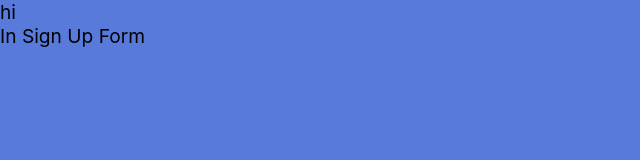
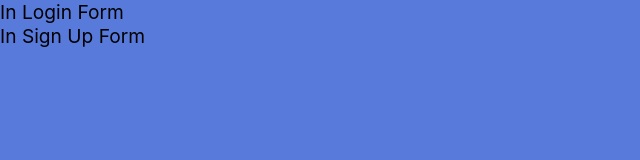
Before and after one commit to emrichmp/myFoodJournal-Frontend, a React (Create React App) app: page / in a window 1280 px wide. Shown: the top 160 px of the page, without its empty margins (0-640 px from the left). Built offline with nearby package versions, Linux system fonts and the light colour scheme; a web font is replaced by a local one.

Commit message:
made login form into a seperate component

```diff
--- /dev/null
+++ b/src/components/Login/LoginForm.js
@@ -0,0 +1,13 @@
+import React from 'react';
+
+class LoginForm extends React.Component {
+    render () {
+      return (
+        <div className="sign-up">
+            In Login Form
+        </div>
+      );
+    }
+  }
+
+export default LoginForm;
--- a/src/components/Login/Loginpage.js
+++ b/src/components/Login/Loginpage.js
@@ -1,11 +1,12 @@
 import React from 'react';
+import LoginForm from './LoginForm';
 import SignUpForm from './SignUpForm'
 
 class Loginpage extends React.Component {
   render () {
     return (
       <div className="Login">
-          hi
+          <LoginForm />
           <SignUpForm />
       </div>
     );
```
